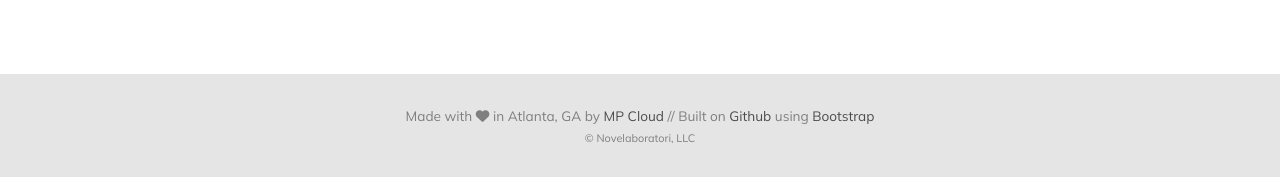
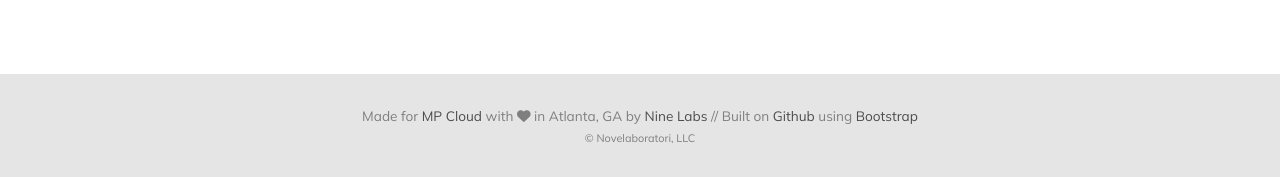
Before and after one commit to ninelabs/mpcloud-design-system, a Jekyll site: the page built from index.md, in a window 1280 px wide. Shown: the part 1524-1701 px from the top of the page. Built offline with Jekyll 4.4.1, drawn with Linux system fonts in a browser that asks for light colours; nearby versions of some CDN libraries.

Commit message:
footers are neat

```diff
--- a/_layouts/docs.html
+++ b/_layouts/docs.html
@@ -56,7 +56,7 @@
     <div class="container">
       <div class="row mt-5">
         <div class="col text-center text-gray-60">
-          <p> Made with <i class="fa fa-heart"></i> in Atlanta, GA by <a href="https://www.ninelabs.com">MP Cloud</a> // Built on <a href="https://github.com/ninelabs/designsystem">Github</a> using <a href="https://getbootstrap.com">Bootstrap</a></p>
+          <p> Made for <a href="https://www.mptechnologies.com">MP Cloud</a> with <i class="fa fa-heart"></i> in Atlanta, GA by <a href="https://www.ninelabs.com">Nine Labs</a> // Built on <a href="https://github.com/ninelabs/designsystem">Github</a> using <a href="https://getbootstrap.com">Bootstrap</a></p>
           <p><small>&copy; Novelaboratori, LLC</small></p>
         </div>
       </div>
```
